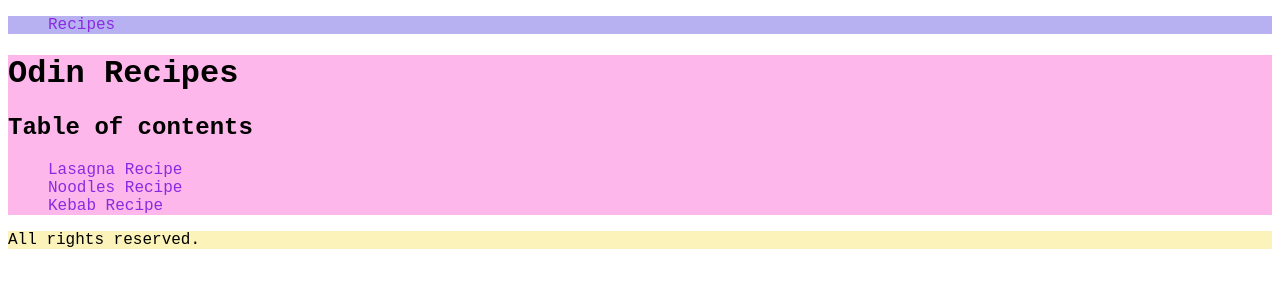
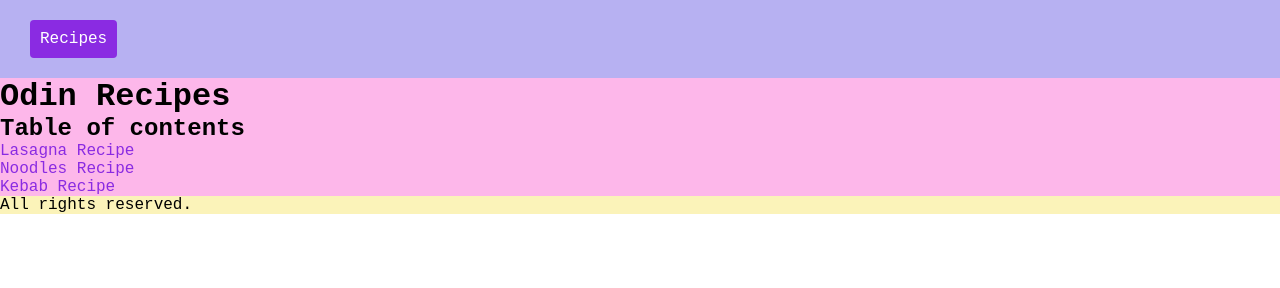
Before and after one commit to Sapiosonic/odin-recipes, a plain HTML site: page index.html in a window 1280 px wide. Drawn offline with Linux system fonts and the light colour scheme.

Commit message:
Add recipes btn style

```diff
--- a/src/css/styles.css
+++ b/src/css/styles.css
@@ -7,15 +7,28 @@ footer: #FBF3B9
 
 * {
     font-family:'Courier New', Courier, monospace;
+    margin: 0;
+    padding:0;
+    box-sizing: border-box;
 }
 
 header {
     background-color: #B7B1F2;
+    padding: 30px;
 }
 
 a {
     color:blueviolet;
     text-decoration: none;
+}
+
+.btn-recipe {
+    width: 15px;
+    height: 10px;
+    color: #FFFFFF;
+    background-color: blueviolet;
+    padding: 10px;
+    border-radius: 4px;
 }
 
 ul {
```
